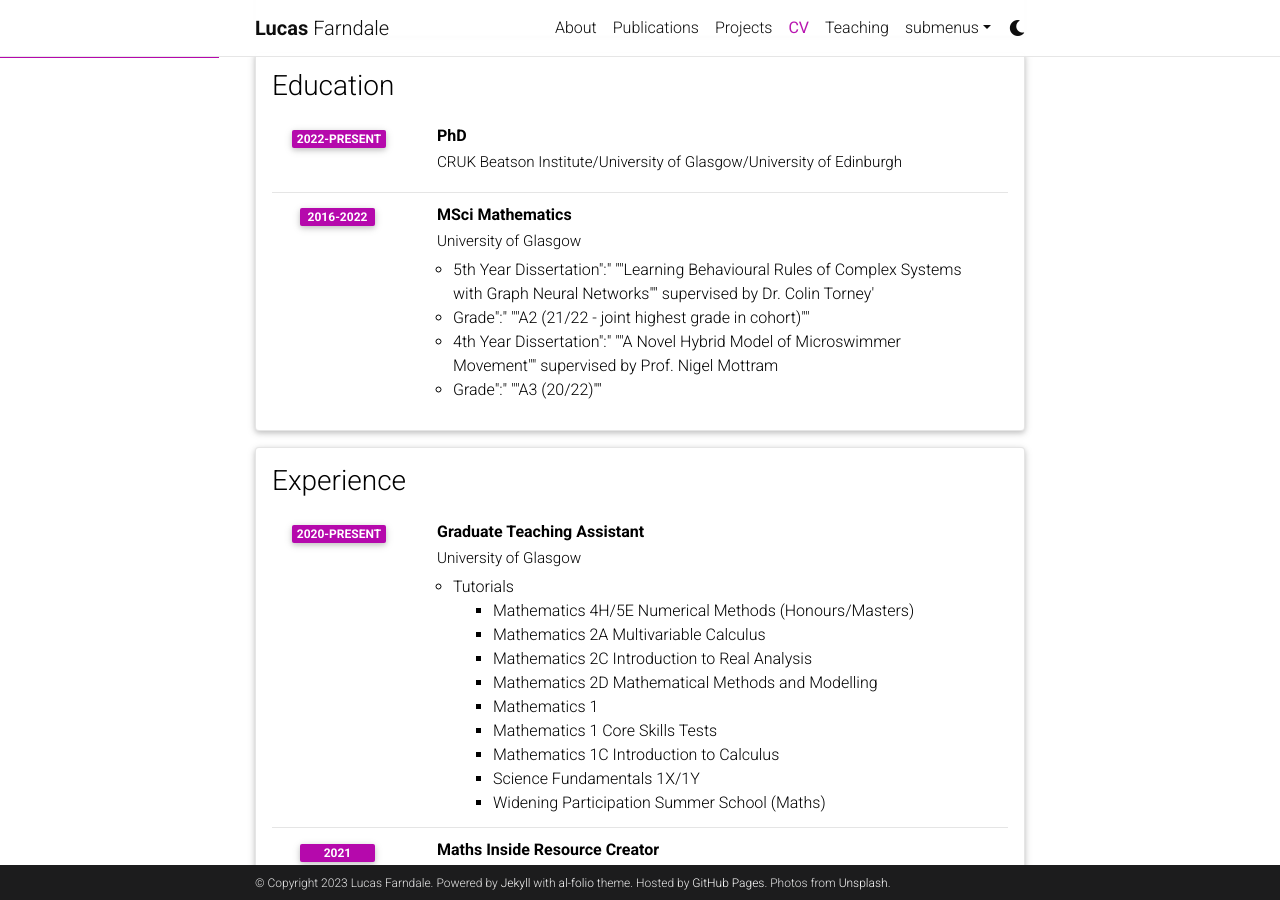
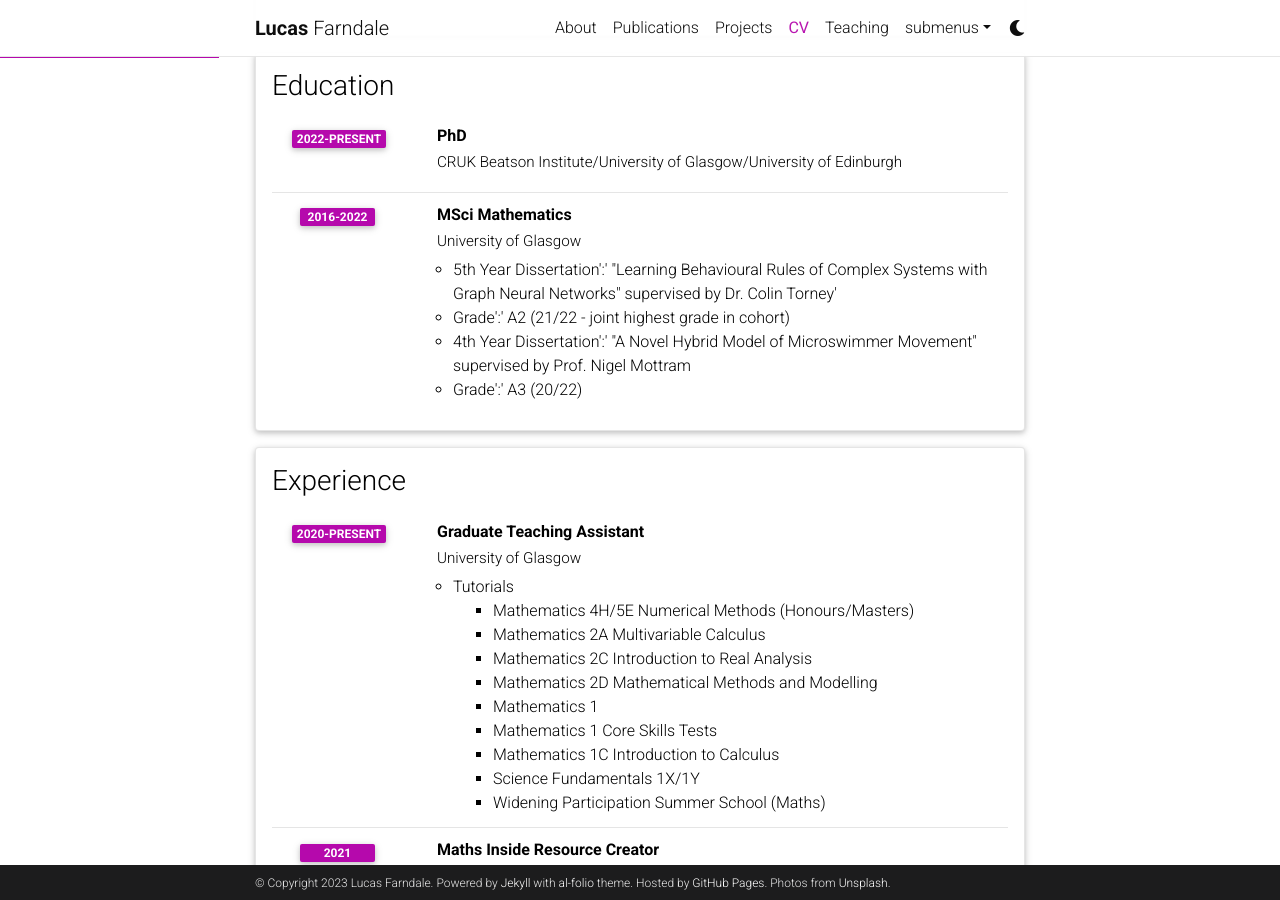
Before and after one commit to lucasfarndale/lucasfarndale.github.io, a Jekyll site: the page built from _pages/cv.md, in a window 1280 px wide and 900 px high, scrolled down 341 px. Built offline with Jekyll 4.4.1, drawn with Linux system fonts in a browser that asks for light colours; comment, search, counter and statistics services are not loaded; a style sheet for code colours, icons or effects is not loaded.

Commit message:
Update cv.yml

```diff
--- a/_data/cv.yml
+++ b/_data/cv.yml
@@ -19,10 +19,10 @@
       institution: University of Glasgow
       year: 2016-2022
       description:
-        - 5th Year Dissertation":" ""Learning Behavioural Rules of Complex Systems with Graph Neural Networks"" supervised by Dr. Colin Torney'
-        - Grade":" ""A2 (21/22 - joint highest grade in cohort)""
-        - 4th Year Dissertation":" ""A Novel Hybrid Model of Microswimmer Movement"" supervised by Prof. Nigel Mottram
-        - Grade":" ""A3 (20/22)""
+        - 5th Year Dissertation':' "Learning Behavioural Rules of Complex Systems with Graph Neural Networks" supervised by Dr. Colin Torney'
+        - Grade':' A2 (21/22 - joint highest grade in cohort)
+        - 4th Year Dissertation':' "A Novel Hybrid Model of Microswimmer Movement" supervised by Prof. Nigel Mottram
+        - Grade':' A3 (20/22)
 
 - title: Experience
   type: time_table
```
